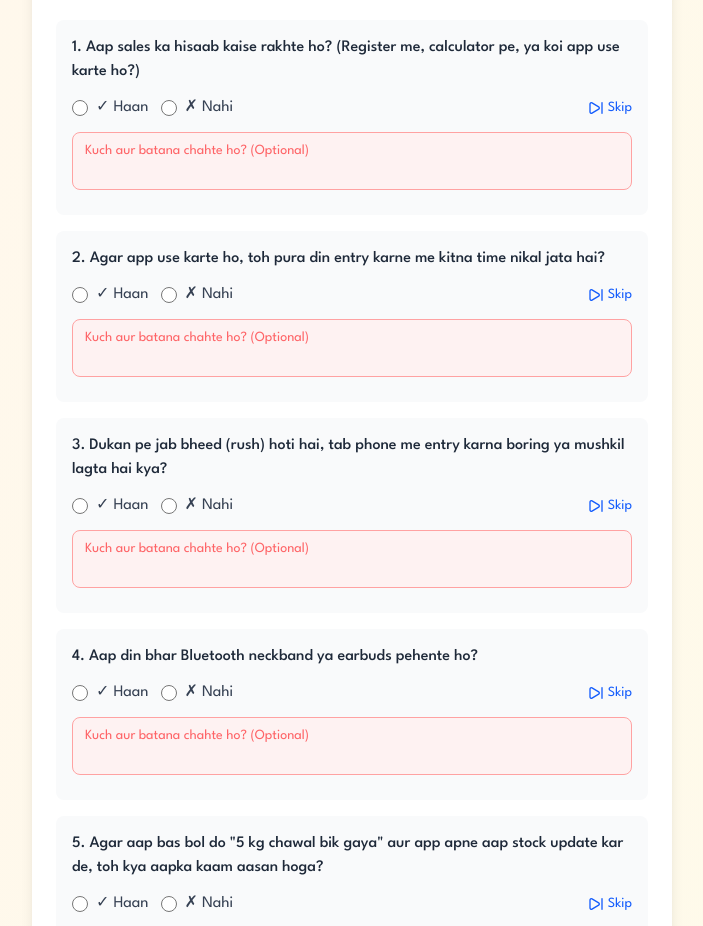
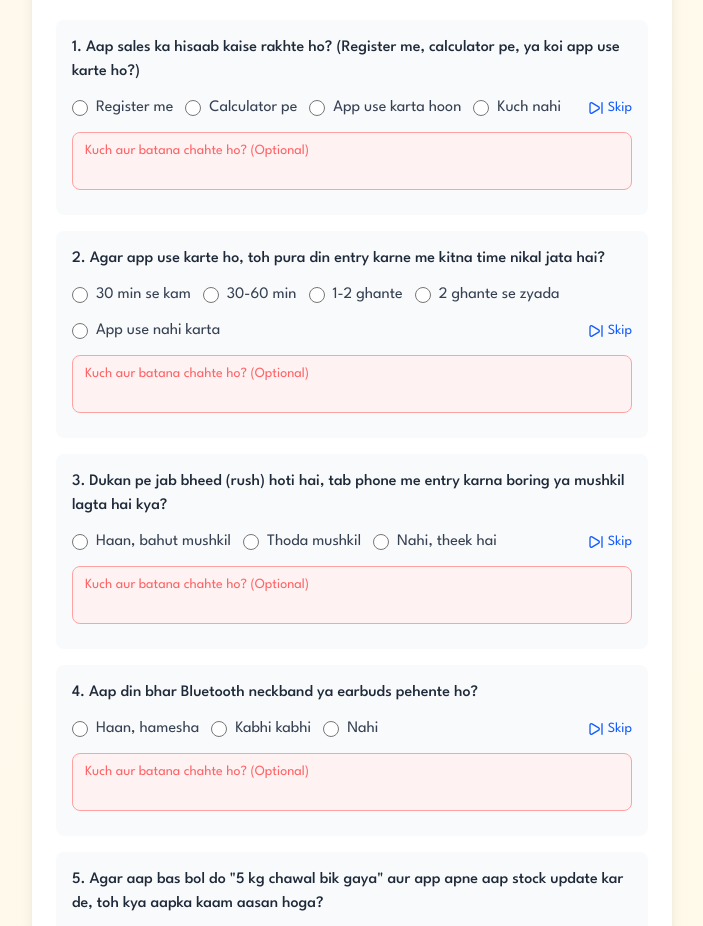
Before and after one commit to MalyajNailwal/Wick, a Next.js app: page /mavas-survey in a window 1280 px wide. Shown: the part 785-1711 px from the top of the page, without its empty margins (288-991 px from the left). Built offline with nearby package versions, Linux system fonts and the light colour scheme.

Commit message:
feat: add relevant options for each survey question instead of generic yes/no

```diff
--- a/src/app/mavas-survey/page.tsx
+++ b/src/app/mavas-survey/page.tsx
@@ -45,16 +45,18 @@ interface SurveyData {
   comments: string;
 }
 
-// RadioQuestion component ko bahar define kiya taaki re-render issue na ho
+// RadioQuestion component with custom options
 const RadioQuestion = ({
   question,
   field,
+  options,
   formData,
   setFormData,
   handleSkip
 }: {
   question: string;
   field: keyof SurveyData;
+  options: string[];
   formData: SurveyData;
   setFormData: React.Dispatch<React.SetStateAction<SurveyData>>;
   handleSkip: (field: keyof SurveyData) => void;
@@ -64,29 +66,20 @@ const RadioQuestion = ({
   return (
     <div className="bg-gray-50 p-4 rounded-lg space-y-3">
       <p className="text-gray-800 mb-3 font-medium">{question}</p>
-      <div className="flex items-center gap-3">
-        <label className="flex items-center cursor-pointer">
+      <div className="flex flex-wrap items-center gap-3">
+        {options.map((option) => (
+          <label key={option} className="flex items-center cursor-pointer">
             <input
               type="radio"
               name={field}
-            value="Haan"
-            checked={formData[field] === 'Haan'}
+              value={option}
+              checked={formData[field] === option}
               onChange={(e) => setFormData(prev => ({ ...prev, [field]: e.target.value }))}
-            className="w-4 h-4 text-green-600"
+              className="w-4 h-4 text-orange-600"
             />
-          <span className="ml-2 text-gray-700">✓ Haan</span>
+            <span className="ml-2 text-gray-700">{option}</span>
           </label>
-        <label className="flex items-center cursor-pointer">
-          <input
-            type="radio"
-            name={field}
-            value="Nahi"
-            checked={formData[field] === 'Nahi'}
-            onChange={(e) => setFormData(prev => ({ ...prev, [field]: e.target.value }))}
-            className="w-4 h-4 text-red-600"
-          />
-          <span className="ml-2 text-gray-700">✗ Nahi</span>
-        </label>
+        ))}
         <button
           type="button"
           onClick={() => handleSkip(field)}
@@ -337,6 +330,7 @@ export default function MavasSurveyPage() {
             <RadioQuestion
               question="1. Aap sales ka hisaab kaise rakhte ho? (Register me, calculator pe, ya koi app use karte ho?)"
               field="q1"
+              options={['Register me', 'Calculator pe', 'App use karta hoon', 'Kuch nahi']}
               formData={formData}
               setFormData={setFormData}
               handleSkip={handleSkip}
@@ -344,6 +338,7 @@ export default function MavasSurveyPage() {
             <RadioQuestion
               question="2. Agar app use karte ho, toh pura din entry karne me kitna time nikal jata hai?"
               field="q2"
+              options={['30 min se kam', '30-60 min', '1-2 ghante', '2 ghante se zyada', 'App use nahi karta']}
               formData={formData}
               setFormData={setFormData}
               handleSkip={handleSkip}
@@ -351,6 +346,7 @@ export default function MavasSurveyPage() {
             <RadioQuestion
               question="3. Dukan pe jab bheed (rush) hoti hai, tab phone me entry karna boring ya mushkil lagta hai kya?"
               field="q3"
+              options={['Haan, bahut mushkil', 'Thoda mushkil', 'Nahi, theek hai']}
               formData={formData}
               setFormData={setFormData}
               handleSkip={handleSkip}
@@ -358,13 +354,15 @@ export default function MavasSurveyPage() {
             <RadioQuestion
               question="4. Aap din bhar Bluetooth neckband ya earbuds pehente ho?"
               field="q4"
+              options={['Haan, hamesha', 'Kabhi kabhi', 'Nahi']}
               formData={formData}
               setFormData={setFormData}
               handleSkip={handleSkip}
             />
             <RadioQuestion
-              question='5. Agar aap bas bol do &quot;5 kg chawal bik gaya&quot; aur app apne aap stock update kar de, toh kya aapka kaam aasan hoga?'
+              question='5. Agar aap bas bol do "5 kg chawal bik gaya" aur app apne aap stock update kar de, toh kya aapka kaam aasan hoga?'
               field="q5"
+              options={['Haan, bahut aasan hoga', 'Shayad', 'Nahi, mujhe pasand nahi']}
               formData={formData}
               setFormData={setFormData}
               handleSkip={handleSkip}
@@ -380,6 +378,7 @@ export default function MavasSurveyPage() {
             <RadioQuestion
               question="6. Aisa kitni baar hota hai ki maal khatam ho gaya aur aapko tab pata chala jab customer ne maanga?"
               field="q6"
+              options={['Roz hota hai', 'Hafte me 2-3 baar', 'Mahine me 1-2 baar', 'Kabhi nahi']}
               formData={formData}
               setFormData={setFormData}
               handleSkip={handleSkip}
@@ -387,6 +386,7 @@ export default function MavasSurveyPage() {
             <RadioQuestion
               question="7. Aapko kaise pata chalta hai ki naya maal (restock) kitna mangwana hai? (Bas andaze se ya purani sales dekh kar?)"
               field="q7"
+              options={['Bas andaze se', 'Purani sales dekh kar', 'Register check karke', 'Wholesaler suggest karta hai']}
               formData={formData}
               setFormData={setFormData}
               handleSkip={handleSkip}
@@ -394,6 +394,7 @@ export default function MavasSurveyPage() {
             <RadioQuestion
               question="8. Kya dukan me aisa maal bhi hai jo mahino se pada hai aur koi kharid nahi raha?"
               field="q8"
+              options={['Haan, bahut zyada', 'Haan, thoda', 'Nahi']}
               formData={formData}
               setFormData={setFormData}
               handleSkip={handleSkip}
@@ -409,6 +410,7 @@ export default function MavasSurveyPage() {
             <RadioQuestion
               question="9. Naya stock mangwane ke liye kitne wholesalers se rate compare karte ho?"
               field="q9"
+              options={['1 se', '2-3 se', '4-5 se', '5 se zyada']}
               formData={formData}
               setFormData={setFormData}
               handleSkip={handleSkip}
@@ -416,6 +418,7 @@ export default function MavasSurveyPage() {
             <RadioQuestion
               question="10. Agar Azadpur ya Narela Mandi me rate girta hai, toh aapka wholesaler aapko sasta rate deta hai?"
               field="q10"
+              options={['Haan, turant', 'Kabhi kabhi', 'Nahi', 'Pata nahi']}
               formData={formData}
               setFormData={setFormData}
               handleSkip={handleSkip}
@@ -423,6 +426,7 @@ export default function MavasSurveyPage() {
             <RadioQuestion
               question="11. Agar koi AI &apos;agent&apos; aapki taraf se WhatsApp ya ONDC pe 5 wholesalers se lad-jhagad kar sabse sasta rate nikal le, toh aap use kaam pe rakhoge?"
               field="q11"
+              options={['Haan, zaroor', 'Shayad', 'Nahi']}
               formData={formData}
               setFormData={setFormData}
               handleSkip={handleSkip}
@@ -438,6 +442,7 @@ export default function MavasSurveyPage() {
             <RadioQuestion
               question="12. Kabhi aisa hua hai ki maal mangwana hai par us din cash kam hai, toh order cancel karna pada?"
               field="q12"
+              options={['Haan, aksar', 'Kabhi kabhi', 'Nahi']}
               formData={formData}
               setFormData={setFormData}
               handleSkip={handleSkip}
@@ -445,13 +450,15 @@ export default function MavasSurveyPage() {
             <RadioQuestion
               question="13. Jab budget tight hota hai, toh aap kaise decide karte ho ki pehle kya mangwayein aur kya chhod dein?"
               field="q13"
+              options={['Jo jaldi bikta hai', 'Jo zyada profit deta hai', 'Customer demand dekh kar', 'Bas andaze se']}
               formData={formData}
               setFormData={setFormData}
               handleSkip={handleSkip}
             />
             <RadioQuestion
-              question='14. Kya aap apna &quot;Munafa&quot; (Profit) aur &quot;Stock ka paisa&quot; alag-alag rakhte ho?'
+              question='14. Kya aap apna "Munafa" (Profit) aur "Stock ka paisa" alag-alag rakhte ho?'
               field="q14"
+              options={['Haan, alag rakhta hoon', 'Nahi, sab ek saath', 'Kabhi kabhi']}
               formData={formData}
               setFormData={setFormData}
               handleSkip={handleSkip}
@@ -467,13 +474,15 @@ export default function MavasSurveyPage() {
             <RadioQuestion
               question="15. Lohri, Diwali ya colony ki shadiyon ke time aap extra maal pehle se bharte ho?"
               field="q15"
+              options={['Haan, hamesha', 'Kabhi kabhi', 'Nahi']}
               formData={formData}
               setFormData={setFormData}
               handleSkip={handleSkip}
             />
             <RadioQuestion
-              question='16. Agar aapko 24 ghante pehle pata chal jaye ki kal Tel (Oil) ya Chini (Sugar) ke rate badhne wale hain, toh kya aap us &quot;Early bird info&quot; ke liye thoda pay karoge?'
+              question='16. Agar aapko 24 ghante pehle pata chal jaye ki kal Tel (Oil) ya Chini (Sugar) ke rate badhne wale hain, toh kya aap us "Early bird info" ke liye thoda pay karoge?'
               field="q16"
+              options={['Haan, zaroor', 'Shayad', 'Nahi', 'Kitna paisa lagega?']}
               formData={formData}
               setFormData={setFormData}
               handleSkip={handleSkip}
```
Lines whose indentation alone changed are shown as unchanged.
